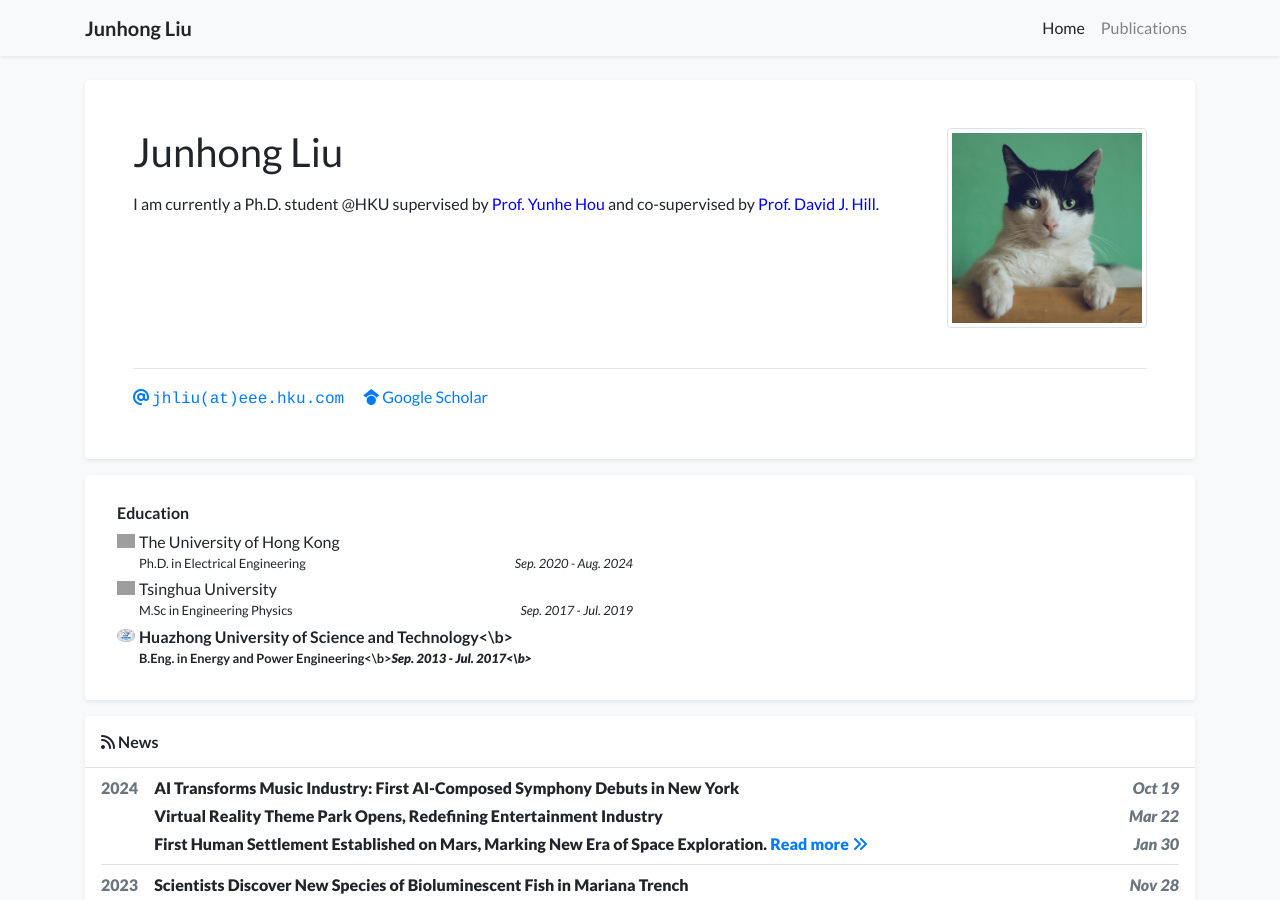
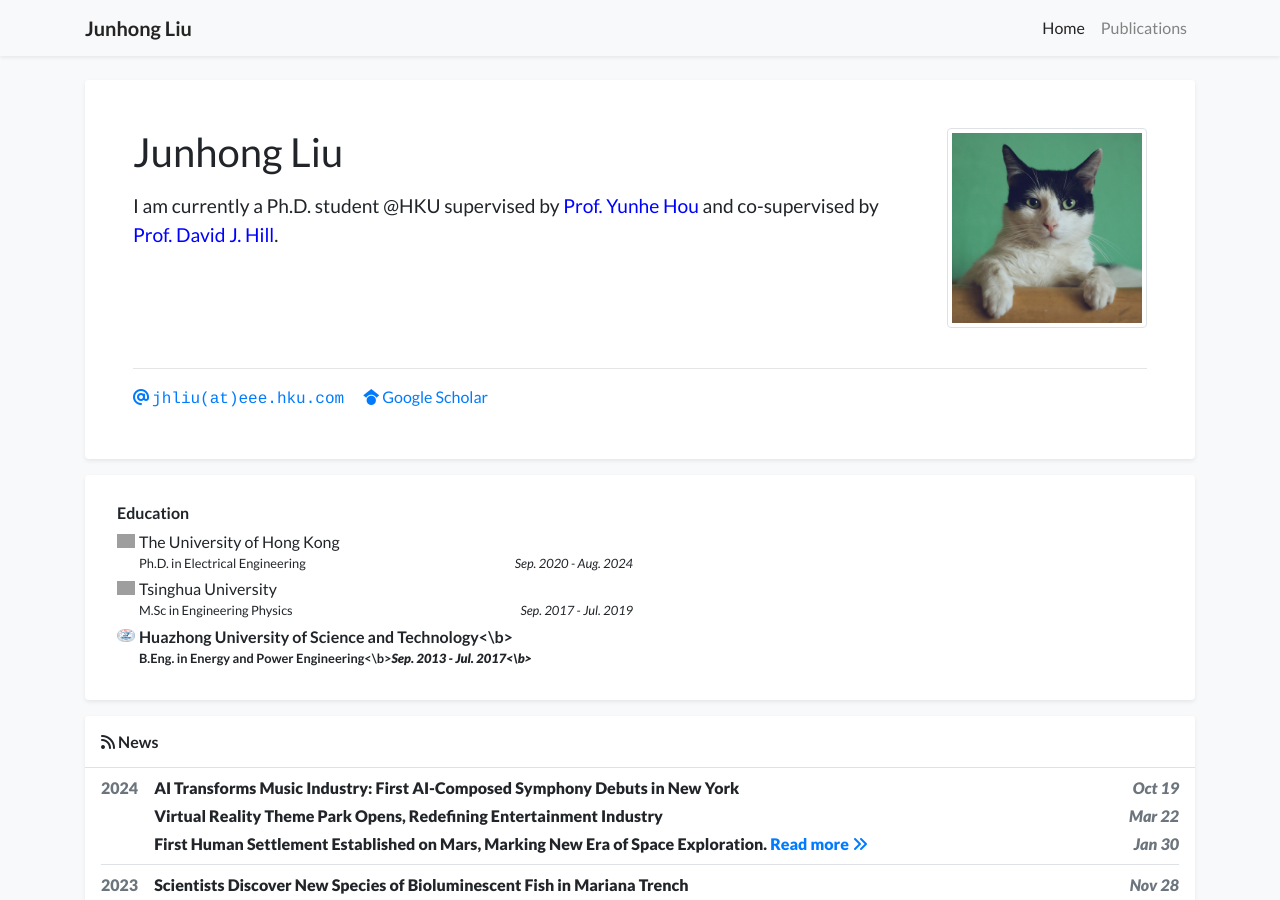
Before and after one commit to johnny-eee/academic-homepage-main, a Jekyll site: the page built from index.html, in a window 1280 px wide and 900 px high. Built offline with Jekyll 4.4.1, drawn with Linux system fonts in a browser that asks for light colours; a style sheet for code colours, icons or effects is not loaded; grey boxes are pictures that could not be loaded.

Commit message:
Update profile.yml

```diff
--- a/_data/profile.yml
+++ b/_data/profile.yml
@@ -21,7 +21,7 @@ email: "jhliu@eee.hku.com"
 
 short_bio: >-
   <p>
-   I am currently a Ph.D. student @HKU supervised by <a href="https://www.eee.hku.hk/people/yhhou/" style="color: blue;">Prof. Yunhe Hou</a> and co-supervised by <a href="https://www.eee.hku.hk/people/dhill/" style="color: blue;">Prof. David J. Hill</a>.
+   <big>I am currently a Ph.D. student @HKU supervised by <a href="https://www.eee.hku.hk/people/yhhou/" style="color: blue;">Prof. Yunhe Hou</a> and co-supervised by <a href="https://www.eee.hku.hk/people/dhill/" style="color: blue;">Prof. David J. Hill</a>.</big>
   </p>
 
 portrait_url: /assets/images/photos/portrait.jpg
```
